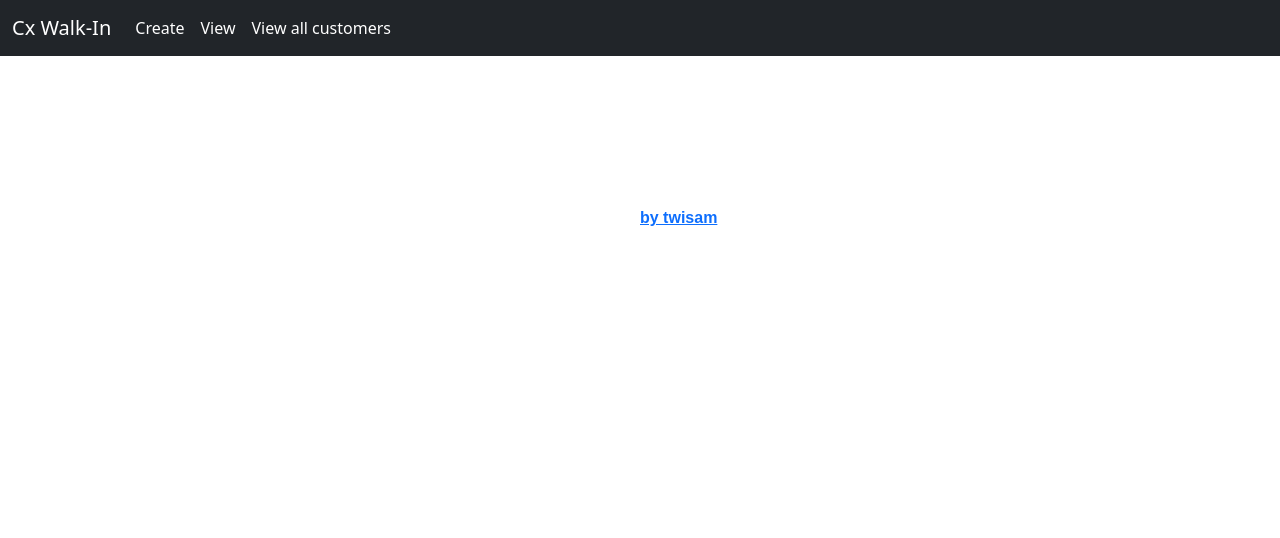
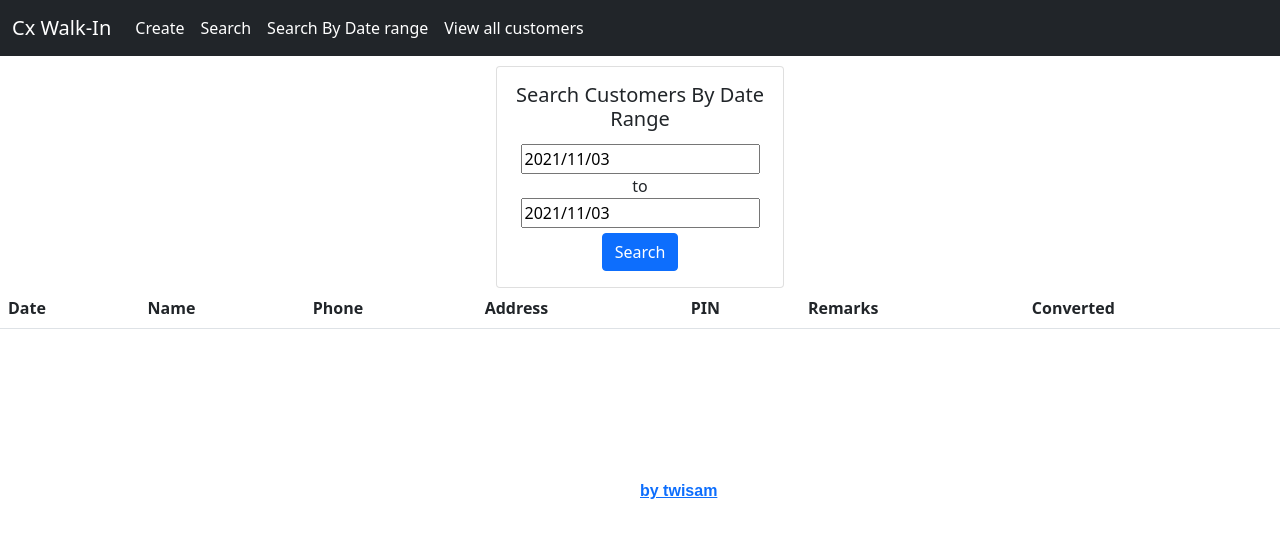
Before and after one commit to lennoxstark47/walkinregister, a React (Create React App) app: page /getByDate in a window 1280 px wide. Shown: the top 538 px of the page. Built offline with nearby package versions, Linux system fonts and the light colour scheme; a web font is replaced by a local one.

Commit message:
added search by date and design

```diff
--- a/src/App.js
+++ b/src/App.js
@@ -7,15 +7,23 @@ import CxList from './components/CxList';
 import succesfull from './components/succesfull';
 import unsuccessfull from './components/unsuccessfull';
 import Editcx from './components/Editcx';
+import SearchByDate from './components/SearchByDate';
 import './App.css';
 function App() {
 	return (
 		<Router>
 			<div className='App'>
 				<Navbar />
-				<Route path='/' exact component={Submit} />
+				<Route
+					path='/'
+					exact
+					component={Submit}
+				/>
 				<Route path='/view' component={Search} />
-				<Route path='/cxlist' component={CxList} />
+				<Route
+					path='/cxlist'
+					component={CxList}
+				/>
 				<Route
 					path='/success'
 					component={succesfull}
@@ -24,7 +32,14 @@ function App() {
 					path='/fail'
 					component={unsuccessfull}
 				/>
-				<Route path='/edit/:id' component={Editcx} />
+				<Route
+					path='/edit/:id'
+					component={Editcx}
+				/>
+				<Route
+					path='/getByDate'
+					component={SearchByDate}
+				/>
 				<footer className='footer'>
 					<a href='https://github.com/lennoxstark47'>
 						by twisam
--- a/src/components/Navbar.jsx
+++ b/src/components/Navbar.jsx
@@ -3,7 +3,7 @@ import React, { Component } from 'react';
 export default class Navbar extends Component {
 	render() {
 		return (
-			<nav className='navbar navbar-dark bg-dark navbar-expand'>
+			<nav className='navbar navbar-dark bg-dark navbar-expand sticky-top'>
 				<div className='container-fluid'>
 					<a
 						className='navbar-brand'
@@ -27,7 +27,14 @@ export default class Navbar extends Component {
 								<a
 									className='nav-link active'
 									href='/view'>
-									View
+									Search
+								</a>
+							</li>
+							<li className='nav-item'>
+								<a
+									className='nav-link active'
+									href='/getByDate'>
+									Search By Date range
 								</a>
 							</li>
 							<li className='nav-item'>
--- /dev/null
+++ b/src/components/SearchByDate.jsx
@@ -0,0 +1,168 @@
+import axios from 'axios';
+import React, { Component } from 'react';
+import DatePicker from 'react-datepicker';
+import 'react-datepicker/dist/react-datepicker.css';
+import { Link } from 'react-router-dom';
+
+export default class SearchByDate extends Component {
+	constructor() {
+		super();
+		this.state = {
+			min: new Date(),
+			max: new Date(),
+			custArray: [],
+			loading: false,
+		};
+	}
+
+	onMinChange = (date) => {
+		this.setState({
+			min: date,
+		});
+	};
+
+	onMaxChange = (date) => {
+		this.setState({
+			max: date,
+		});
+	};
+
+	handleSubmit = (event) => {
+		event.preventDefault();
+		this.setState({ loading: true });
+		const dateRange = {
+			min: this.state.min,
+			max: this.state.max,
+		};
+
+		axios
+			.post(
+				'https://secure-dusk-73088.herokuapp.com/api/customer/getByDate',
+				dateRange
+			)
+			.then((res) => {
+				console.log(res.data);
+				this.setState({
+					custArray: res.data,
+					loading: false,
+				});
+			})
+			.catch((err) => {
+				console.log(err);
+			});
+		this.setState({
+			min: new Date(),
+			max: new Date(),
+		});
+	};
+
+	customerList(props) {
+		return this.state.custArray.map(
+			(customer) => {
+				return (
+					<tr>
+						<td>
+							{customer.createdAt.substring(
+								0,
+								10
+							)}
+						</td>
+						<td>{customer.name}</td>
+						<td>{customer.phone}</td>
+						<td>{customer.address}</td>
+						<td>{customer.pin}</td>
+						<td>{customer.remarks}</td>
+						{customer.isConverted ? (
+							<td>Converted</td>
+						) : (
+							<td>Not-Converted</td>
+						)}
+						<td>
+							<Link to={'/edit/' + customer._id}>
+								edit
+							</Link>
+						</td>
+					</tr>
+				);
+			}
+		);
+	}
+
+	render() {
+		return (
+			<div>
+				<div
+					style={{
+						display: 'flex',
+						justifyContent: 'center',
+						marginTop: '10px',
+					}}>
+					<div
+						className='card text-center'
+						style={{ width: '18rem' }}>
+						<div className='card-body'>
+							<h5 className='card-title'>
+								Search Customers By Date Range
+							</h5>
+							<div style={{ padding: '5px' }}>
+								<DatePicker
+									selected={this.state.min}
+									dateFormat='yyyy/MM/dd'
+									onChange={this.onMinChange}
+								/>
+								to
+								<DatePicker
+									selected={this.state.max}
+									dateFormat='yyyy/MM/dd'
+									onChange={this.onMaxChange}
+								/>
+							</div>
+							<button
+								type='button'
+								className='btn btn-primary'
+								onClick={this.handleSubmit}>
+								Search
+							</button>
+						</div>
+					</div>
+				</div>
+				{/* <div>
+					<table className='table'>
+						<thead>
+							<tr>
+								<th scope='col'>Date</th>
+								<th scope='col'>Name</th>
+								<th scope='col'>Phone</th>
+								<th scope='col'>Address</th>
+								<th scope='col'>PIN</th>
+								<th scope='col'>Remarks</th>
+								<th scope='col'>Converted</th>
+							</tr>
+						</thead>
+						<tbody>{this.customerList()}</tbody>
+					</table>
+				</div> */}
+				<div>
+					{this.state.loading ? (
+						<p>Loading Data....</p>
+					) : (
+						<table className='table'>
+							<thead>
+								<tr>
+									<th scope='col'>Date</th>
+									<th scope='col'>Name</th>
+									<th scope='col'>Phone</th>
+									<th scope='col'>Address</th>
+									<th scope='col'>PIN</th>
+									<th scope='col'>Remarks</th>
+									<th scope='col'>Converted</th>
+								</tr>
+							</thead>
+							<tbody>{this.customerList()}</tbody>
+						</table>
+					)}
+				</div>
+			</div>
+		);
+	}
+}
```
